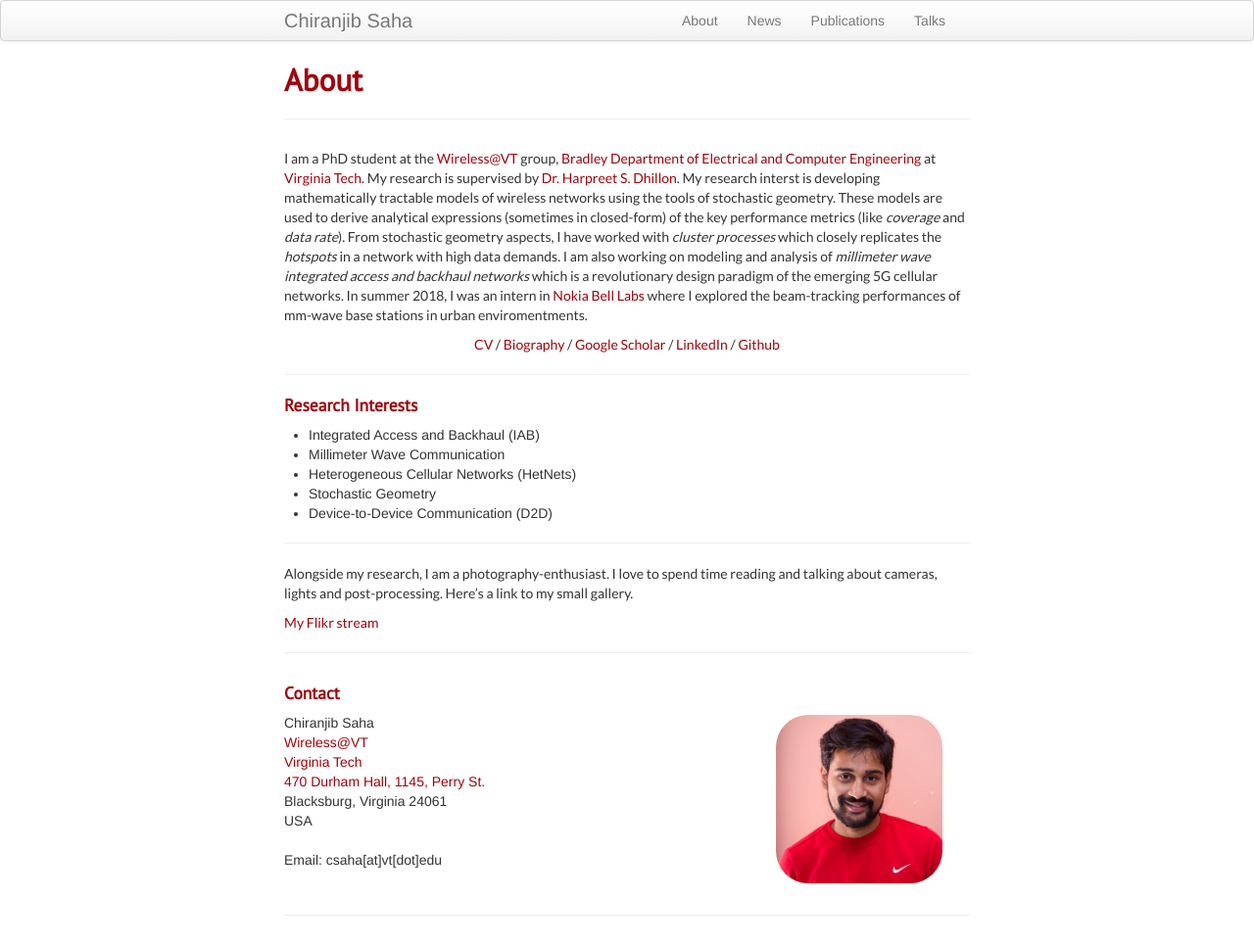
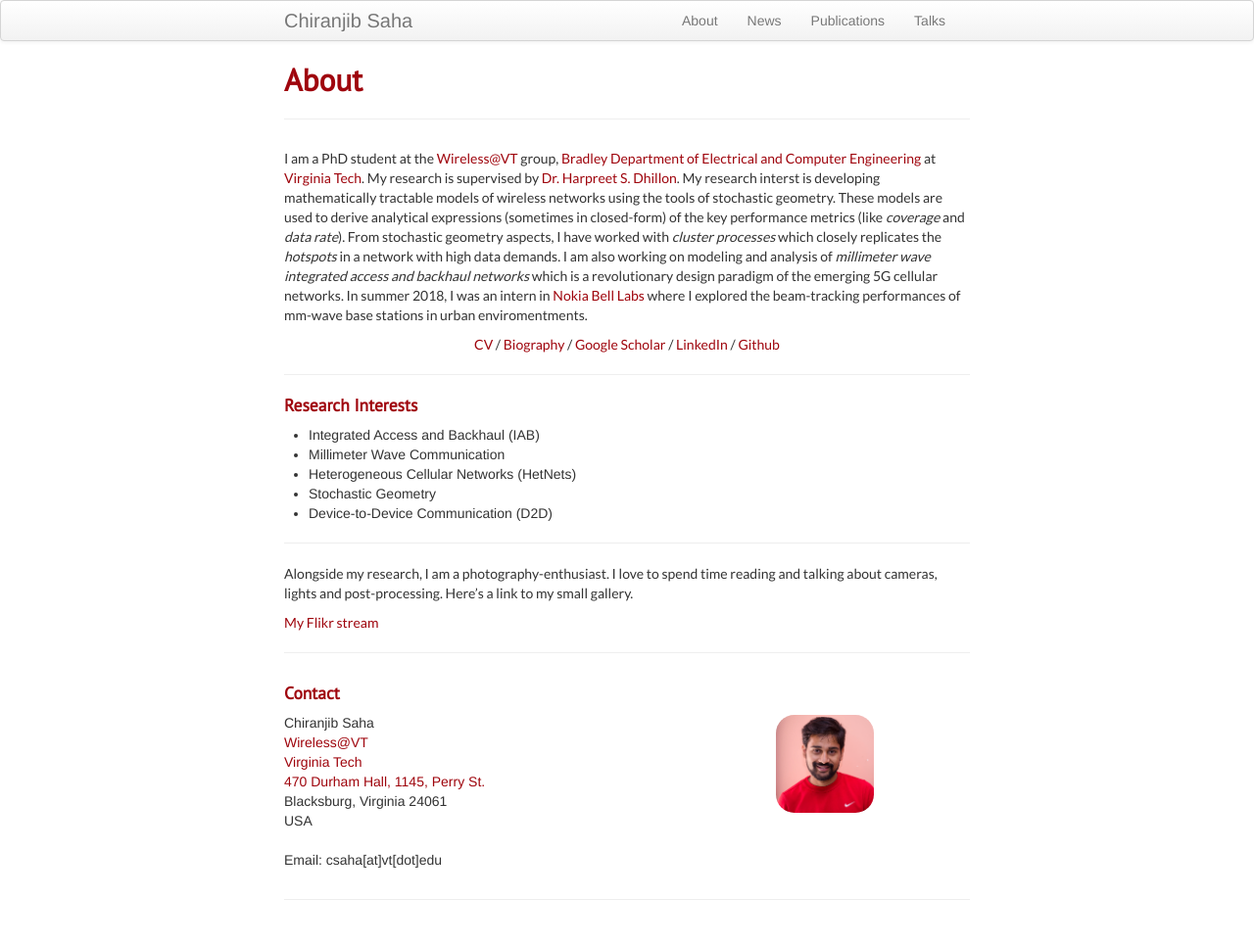
Before and after one commit to chiranjibsaha/chiranjibsaha.github.io, a Jekyll site: the page built from index.md, in a window 1280 px wide. Shown: the whole page at 98% size. Built offline with Jekyll 4.4.1, drawn with Linux system fonts in a browser that asks for light colours.

Commit message:
Update kbroman.css

```diff
--- a/assets/themes/twitter/css/kbroman.css
+++ b/assets/themes/twitter/css/kbroman.css
@@ -83,4 +83,8 @@ font-family: 'PT Sans', sans-serif;
 }
 .profile-pic {
      border-radius: 20%;
+     position: relative;
+      width: 100px;
+     height: 100px;
+
 }
```
